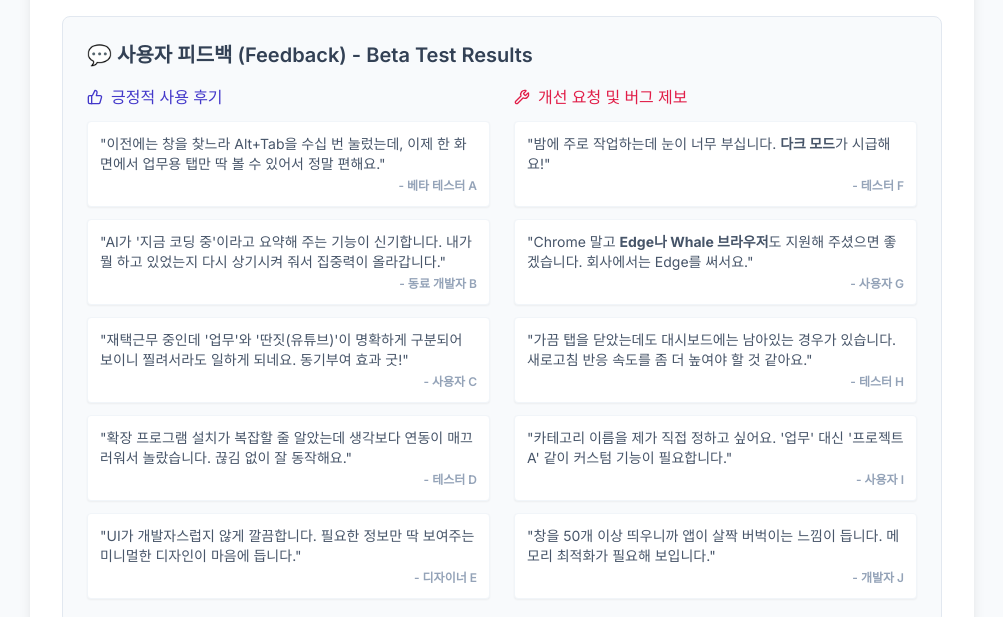
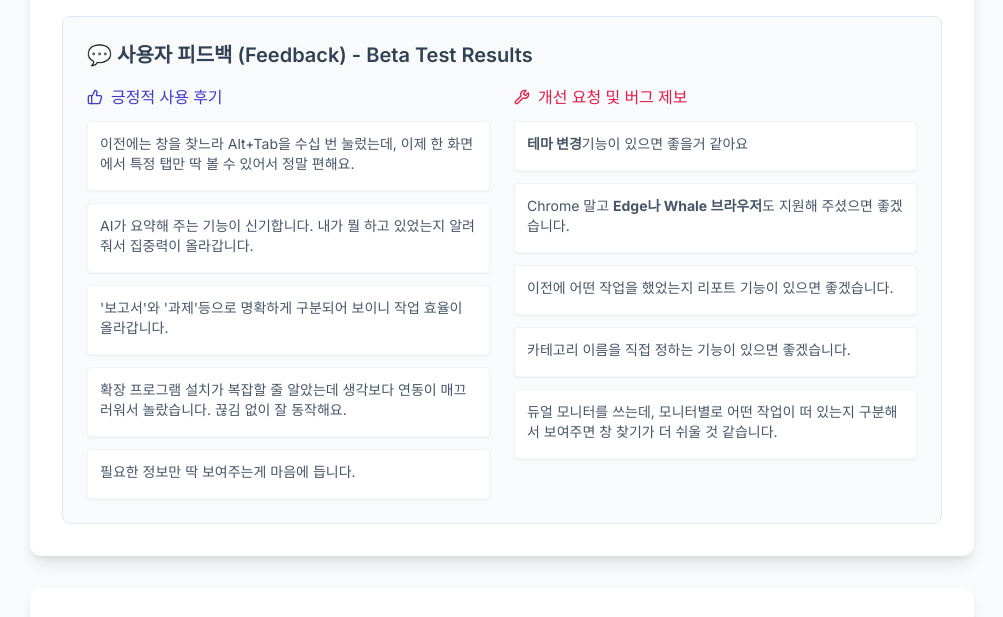
Before and after one commit to JUY021/WorkDash, a plain HTML site: page index.html in a window 1280 px wide. Shown: the part 3400-4017 px from the top of the page, without its empty margins (138-1141 px from the left). Drawn offline with nearby package versions, Linux system fonts and the light colour scheme.

Commit message:
Update index.html

```diff
--- a/index.html
+++ b/index.html
@@ -270,24 +270,19 @@
                             </h4>
                             <div class="space-y-3">
                                 <div class="bg-white p-3 rounded shadow-sm border border-slate-100 text-sm">
-                                    <p class="text-slate-600 mb-1">"이전에는 창을 찾느라 Alt+Tab을 수십 번 눌렀는데, 이제 한 화면에서 업무용 탭만 딱 볼 수 있어서 정말 편해요."</p>
-                                    <p class="text-right text-xs font-semibold text-slate-400">- 베타 테스터 A</p>
+                                    <p class="text-slate-600 mb-1">이전에는 창을 찾느라 Alt+Tab을 수십 번 눌렀는데, 이제 한 화면에서 특정 탭만 딱 볼 수 있어서 정말 편해요.</p>
                                 </div>
                                 <div class="bg-white p-3 rounded shadow-sm border border-slate-100 text-sm">
-                                    <p class="text-slate-600 mb-1">"AI가 '지금 코딩 중'이라고 요약해 주는 기능이 신기합니다. 내가 뭘 하고 있었는지 다시 상기시켜 줘서 집중력이 올라갑니다."</p>
-                                    <p class="text-right text-xs font-semibold text-slate-400">- 동료 개발자 B</p>
+                                    <p class="text-slate-600 mb-1">AI가 요약해 주는 기능이 신기합니다. 내가 뭘 하고 있었는지 알려줘서 집중력이 올라갑니다.</p>
                                 </div>
                                 <div class="bg-white p-3 rounded shadow-sm border border-slate-100 text-sm">
-                                    <p class="text-slate-600 mb-1">"재택근무 중인데 '업무'와 '딴짓(유튜브)'이 명확하게 구분되어 보이니 찔려서라도 일하게 되네요. 동기부여 효과 굿!"</p>
-                                    <p class="text-right text-xs font-semibold text-slate-400">- 사용자 C</p>
+                                    <p class="text-slate-600 mb-1">'보고서'와 '과제'등으로 명확하게 구분되어 보이니 작업 효율이 올라갑니다.</p>
                                 </div>
                                 <div class="bg-white p-3 rounded shadow-sm border border-slate-100 text-sm">
-                                    <p class="text-slate-600 mb-1">"확장 프로그램 설치가 복잡할 줄 알았는데 생각보다 연동이 매끄러워서 놀랐습니다. 끊김 없이 잘 동작해요."</p>
-                                    <p class="text-right text-xs font-semibold text-slate-400">- 테스터 D</p>
+                                    <p class="text-slate-600 mb-1">확장 프로그램 설치가 복잡할 줄 알았는데 생각보다 연동이 매끄러워서 놀랐습니다. 끊김 없이 잘 동작해요.</p>
                                 </div>
                                 <div class="bg-white p-3 rounded shadow-sm border border-slate-100 text-sm">
-                                    <p class="text-slate-600 mb-1">"UI가 개발자스럽지 않게 깔끔합니다. 필요한 정보만 딱 보여주는 미니멀한 디자인이 마음에 듭니다."</p>
-                                    <p class="text-right text-xs font-semibold text-slate-400">- 디자이너 E</p>
+                                    <p class="text-slate-600 mb-1">필요한 정보만 딱 보여주는게 마음에 듭니다.</p>
                                 </div>
                             </div>
                         </div>
@@ -299,24 +294,19 @@
                             </h4>
                             <div class="space-y-3">
                                 <div class="bg-white p-3 rounded shadow-sm border border-slate-100 text-sm">
-                                    <p class="text-slate-600 mb-1">"밤에 주로 작업하는데 눈이 너무 부십니다. <strong>다크 모드</strong>가 시급해요!"</p>
-                                    <p class="text-right text-xs font-semibold text-slate-400">- 테스터 F</p>
+                                    <p class="text-slate-600 mb-1"><strong>테마 변경</strong>기능이 있으면 좋을거 같아요</p>
                                 </div>
                                 <div class="bg-white p-3 rounded shadow-sm border border-slate-100 text-sm">
-                                    <p class="text-slate-600 mb-1">"Chrome 말고 <strong>Edge나 Whale 브라우저</strong>도 지원해 주셨으면 좋겠습니다. 회사에서는 Edge를 써서요."</p>
-                                    <p class="text-right text-xs font-semibold text-slate-400">- 사용자 G</p>
+                                    <p class="text-slate-600 mb-1">Chrome 말고 <strong>Edge나 Whale 브라우저</strong>도 지원해 주셨으면 좋겠습니다.</p>
                                 </div>
                                 <div class="bg-white p-3 rounded shadow-sm border border-slate-100 text-sm">
-                                    <p class="text-slate-600 mb-1">"가끔 탭을 닫았는데도 대시보드에는 남아있는 경우가 있습니다. 새로고침 반응 속도를 좀 더 높여야 할 것 같아요."</p>
-                                    <p class="text-right text-xs font-semibold text-slate-400">- 테스터 H</p>
+                                    <p class="text-slate-600 mb-1">이전에 어떤 작업을 했었는지 리포트 기능이 있으면 좋겠습니다.</p>
                                 </div>
                                 <div class="bg-white p-3 rounded shadow-sm border border-slate-100 text-sm">
-                                    <p class="text-slate-600 mb-1">"카테고리 이름을 제가 직접 정하고 싶어요. '업무' 대신 '프로젝트 A' 같이 커스텀 기능이 필요합니다."</p>
-                                    <p class="text-right text-xs font-semibold text-slate-400">- 사용자 I</p>
+                                    <p class="text-slate-600 mb-1">카테고리 이름을 직접 정하는 기능이 있으면 좋겠습니다.</p>
                                 </div>
                                  <div class="bg-white p-3 rounded shadow-sm border border-slate-100 text-sm">
-                                    <p class="text-slate-600 mb-1">"창을 50개 이상 띄우니까 앱이 살짝 버벅이는 느낌이 듭니다. 메모리 최적화가 필요해 보입니다."</p>
-                                    <p class="text-right text-xs font-semibold text-slate-400">- 개발자 J</p>
+                                    <p class="text-slate-600 mb-1">듀얼 모니터를 쓰는데, 모니터별로 어떤 작업이 떠 있는지 구분해서 보여주면 창 찾기가 더 쉬울 것 같습니다.</p>
                                 </div>
                             </div>
                         </div>
```
